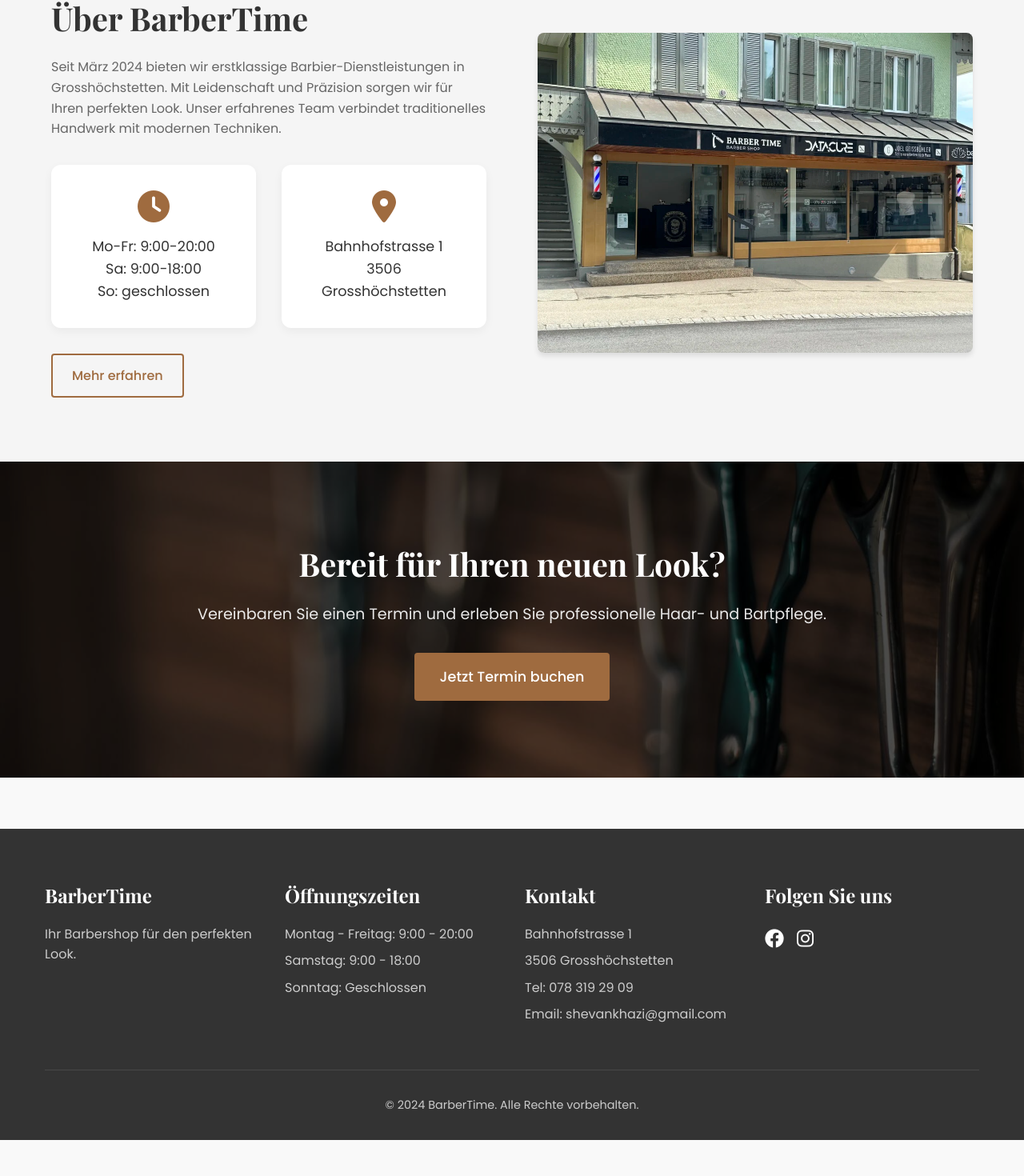
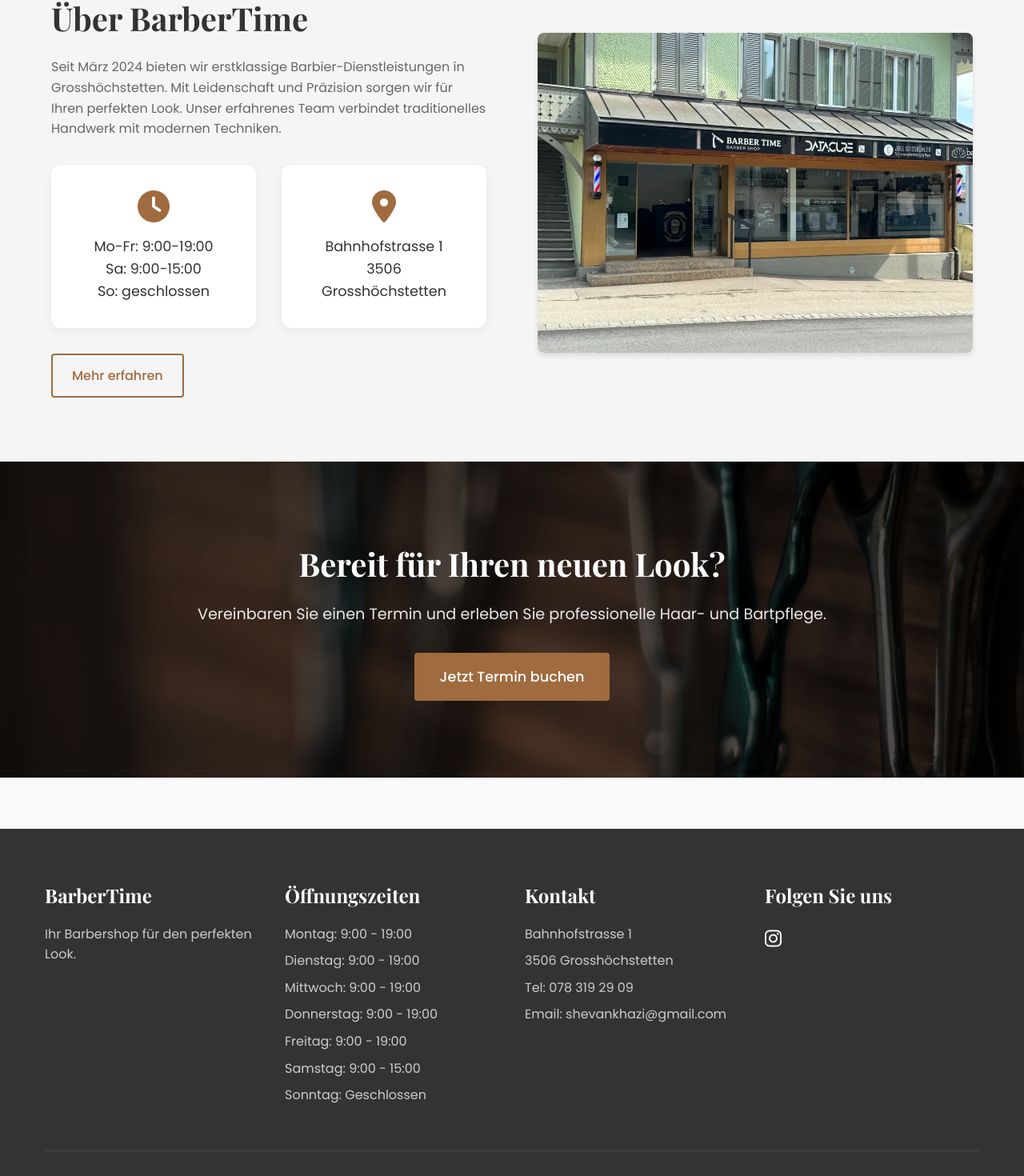
Before and after one commit to LeuenFlo/barbertime, an Angular app: page / in a window 1280 px wide. Shown: the part 1407-2877 px from the top of the page at 80% size. Before the commit the page ends 2832 px from the top, so only its background shows below. Built offline with nearby package versions, Linux system fonts and the light colour scheme.

Commit message:
update: Adjust opening hours across all pages

```diff
--- a/src/app/components/booking/booking.component.html
+++ b/src/app/components/booking/booking.component.html
@@ -21,8 +21,8 @@
             <i class="fas fa-clock"></i>
             <h3>Öffnungszeiten</h3>
             <p>
-              Mo-Fr: 9:00-20:00<br>
-              Sa: 9:00-18:00<br>
+              Mo-Fr: 9:00-19:00<br>
+              Sa: 9:00-15:00<br>
               So: geschlossen
             </p>
           </div>
--- a/src/app/components/home/home.component.html
+++ b/src/app/components/home/home.component.html
@@ -51,8 +51,8 @@
             <div class="highlight">
               <i class="fas fa-clock"></i>
               <p>
-                Mo-Fr: 9:00-20:00<br>
-                Sa: 9:00-18:00<br>
+                Mo-Fr: 9:00-19:00<br>
+                Sa: 9:00-15:00<br>
                 So: geschlossen
               </p>
             </div>
--- a/src/app/shared/footer/footer.component.html
+++ b/src/app/shared/footer/footer.component.html
@@ -8,8 +8,12 @@
 
       <div class="footer-section">
         <h3>Öffnungszeiten</h3>
-        <p>Montag - Freitag: 9:00 - 20:00</p>
-        <p>Samstag: 9:00 - 18:00</p>
+        <p>Montag: 9:00 - 19:00</p>
+        <p>Dienstag: 9:00 - 19:00</p>
+        <p>Mittwoch: 9:00 - 19:00</p>
+        <p>Donnerstag: 9:00 - 19:00</p>
+        <p>Freitag: 9:00 - 19:00</p>
+        <p>Samstag: 9:00 - 15:00</p>
         <p>Sonntag: Geschlossen</p>
       </div>
 
@@ -24,8 +28,7 @@
       <div class="footer-section">
         <h3>Folgen Sie uns</h3>
         <div class="social-links">
-          <a href="#" target="_blank" rel="noopener noreferrer"><i class="fab fa-facebook"></i></a>
-          <a href="#" target="_blank" rel="noopener noreferrer"><i class="fab fa-instagram"></i></a>
+          <a href="https://www.instagram.com/barbertime2024/" target="_blank" rel="noopener noreferrer"><i class="fab fa-instagram"></i></a>
         </div>
       </div>
     </div>
```
